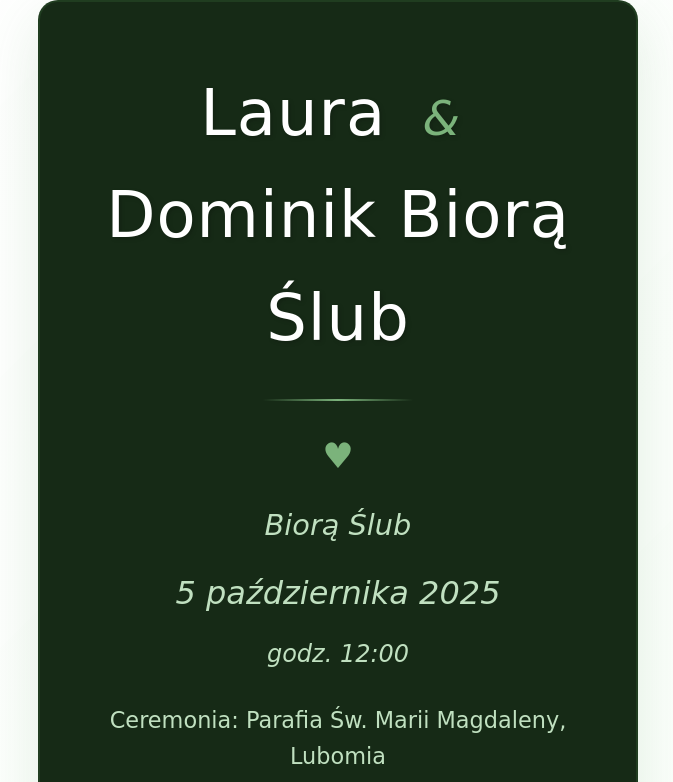
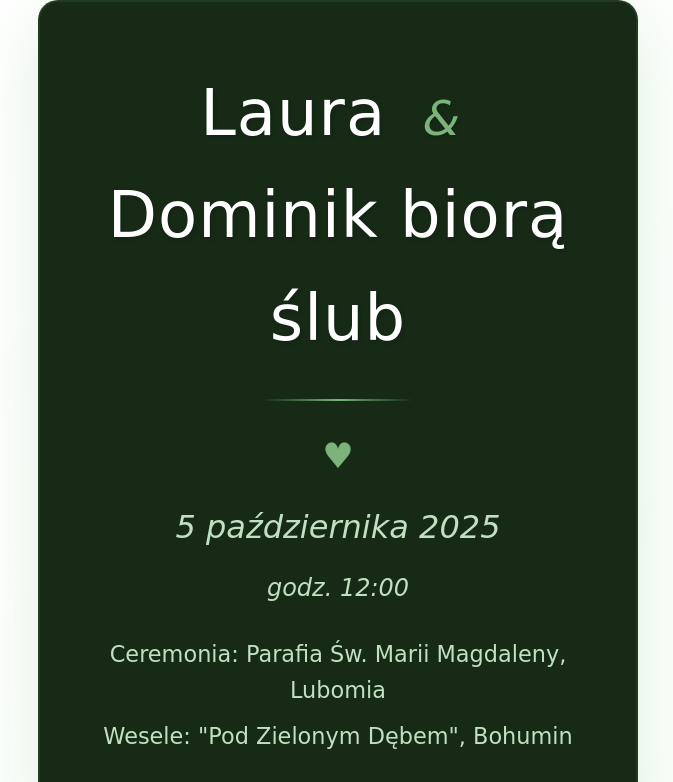
Before and after one commit to ddominet/05.10.2025, a plain HTML site: page index.html in a window 1280 px wide. Shown: the top 782 px of the page, without its empty margins (302-975 px from the left). Drawn offline with Linux system fonts and the light colour scheme; a web font is replaced by a local one.

Commit message:
Update index.html

```diff
--- a/index.html
+++ b/index.html
@@ -342,13 +342,12 @@
         <div class="hero-content">
             <div class="names">
                 Laura <span class="ampersand">&</span> Dominik
-                Biorą Ślub
+                biorą ślub
             </div>
             <div class="decorative-line"></div>
             <div class="heart-icon">
                 ♥
             </div>
-            <div class="wedding-title">Biorą Ślub</div>
             <div class="date">5 października 2025</div>
             <div class="time">godz. 12:00</div>
             <div class="venue">Ceremonia: Parafia Św. Marii Magdaleny, Lubomia</div>
```
